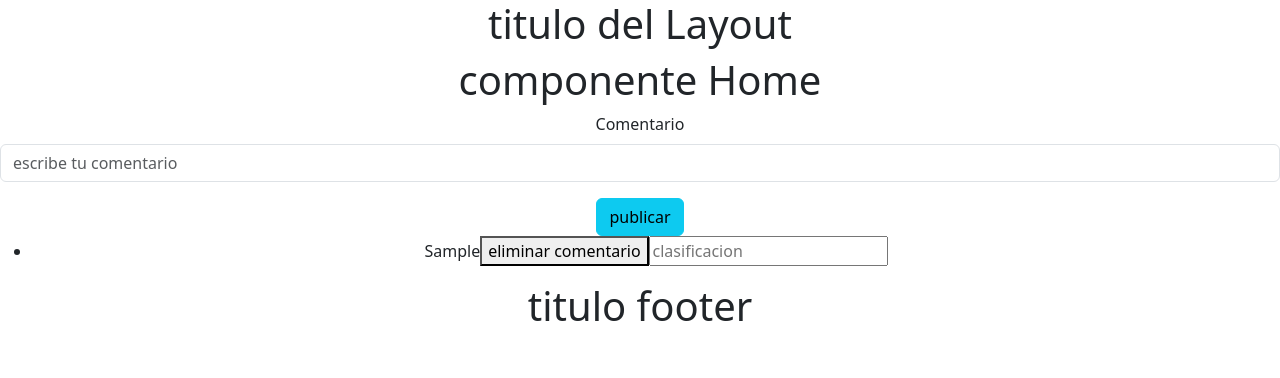
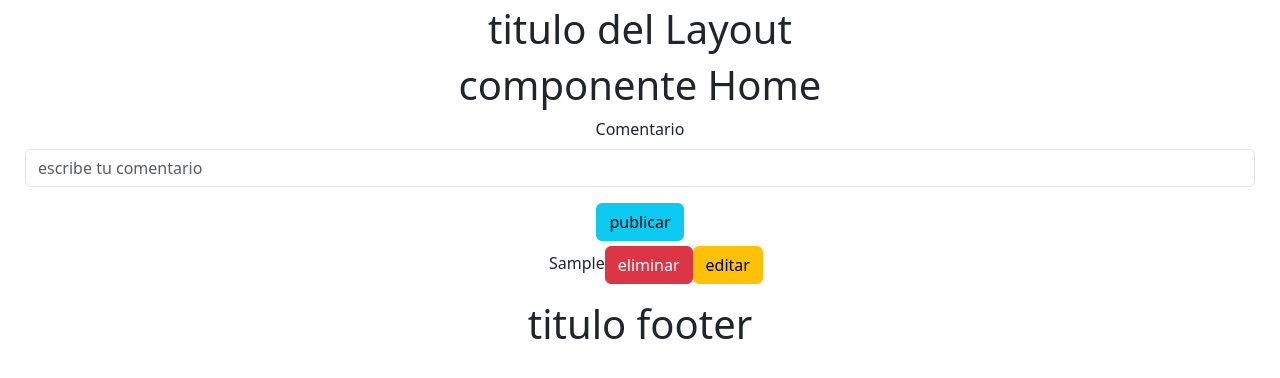
Before and after one commit to guillermomezzano/ayudantiaCDojo, a React (Create React App) app: page / in a window 1280 px wide. Both pictures are taken after typing "Sample" into the empty fields and a click on the button "publicar". Shown: the top 378 px of the page. Built offline with nearby package versions, Linux system fonts and the light colour scheme.

Commit message:
edit coment

```diff
--- a/src/componets/CommentsList.js
+++ b/src/componets/CommentsList.js
@@ -1,32 +1,40 @@
+// componentes funcionales
 import React from "react";
+
+import Button from "react-bootstrap/Button";
+import commentsList from "./commentsList.module.css";
 
 const CommentsList = ({
   comments,
   removeCommnets,
-  clasificacion,
-  setClasificacion,
+  editComment,
+  setEditMode,
 }) => {
-  const handleInputChangeclasificacion = (e) => {
-    // const {value} = e.target
-    setClasificacion(e.target.value);
-    // console.log("handleInputChangeCalification", e.target.value);
+  const reverseComments = [...comments].reverse();
+
+  const handleForEdition = (index) => {
+    editComment(index);
+    setEditMode(true);
   };
 
   return (
     <div>
       <ul>
-        {comments.map((unComments, index) => (
-          <li key={index}>
+        {reverseComments.map((unComments, index) => (
+          <li className={commentsList.li} key={index}>
             {unComments}
-            <button onClick={() => removeCommnets(index)}>
-              eliminar comentario
-            </button>
-            <input
-              value={clasificacion}
-              type="number"
-              placeholder="clasificacion"
-              onChange={(e) => handleInputChangeclasificacion(e)}
-            ></input>
+            <Button
+              variant="danger"
+              onClick={() => removeCommnets(comments.length - 1 - index)}
+            >
+              eliminar
+            </Button>
+            <Button
+              variant="warning"
+              onClick={() => handleForEdition(comments.length - 1 - index)}
+            >
+              editar
+            </Button>
           </li>
         ))}
       </ul>
--- a/src/componets/Layout.js
+++ b/src/componets/Layout.js
@@ -1,3 +1,4 @@
+// componentes funcionales
 import React from "react";
 
 const Layout = ({ children, title, footer }) => {
--- /dev/null
+++ b/src/componets/commentsList.module.css
@@ -0,0 +1,14 @@
+
+li {
+    list-style:none
+}
+
+.button {
+    background:rgb(178, 32, 32);
+    color:white;
+    border-radius: 8px;
+}
+
+div {
+    margin: 5px;
+}
--- a/src/pages/Home.js
+++ b/src/pages/Home.js
@@ -1,3 +1,5 @@
+// componentes funcionales
+
 import { useState } from "react";
 import { Form, Button } from "react-bootstrap";
 import CommentsList from "../componets/CommentsList";
@@ -5,18 +7,27 @@ import CommentsList from "../componets/CommentsList";
 const Home = () => {
   const [comment, setComment] = useState("");
   const [comments, setComments] = useState([]);
-  const [clasificacion, setClasificacion] = useState(0);
+  const [indexForEdition, setIndexForEdition] = useState();
+  const [editMode, setEditMode] = useState(false);
 
   const handleInputChange = (e) => {
-    // console.log(e);
+    console.log(e);
     // console.log(e.target);
     setComment(e.target.value);
   };
 
   const sendComment = (e) => {
     e.preventDefault();
-    setComments([...comments, comment]);
-    // console.log("sendComment");
+    if (editMode) {
+      const editComments = [...comments];
+      editComments[indexForEdition] = comment;
+      setComments(editComments);
+      setEditMode(false);
+      setIndexForEdition();
+    } else {
+      setComments([...comments, comment]);
+      // console.log("sendComment");
+    }
     setComment("");
   };
 
@@ -26,7 +37,11 @@ const Home = () => {
     setComments(newComments);
   };
 
-  console.log("clasificacion", clasificacion);
+  const editComment = (index) => {
+    setComment(comments[index]);
+    setIndexForEdition(index);
+  };
+
   return (
     <div>
       <h1>componente Home</h1>
@@ -47,7 +62,8 @@ const Home = () => {
       <CommentsList
         comments={comments}
         removeCommnets={removeCommnets}
-        setClasificacion={setClasificacion}
+        editComment={editComment}
+        setEditMode={setEditMode}
       />
     </div>
   );
@@ -111,7 +127,7 @@ export default Home;
 //           </Button>
 //         </Form>
 //         <CommentsList
-// comments={this.state.comments}
+//           comments={this.state.comments}
 //           removeCommnets={this.removeCommnets}
 //         />
 //       </div>
```
